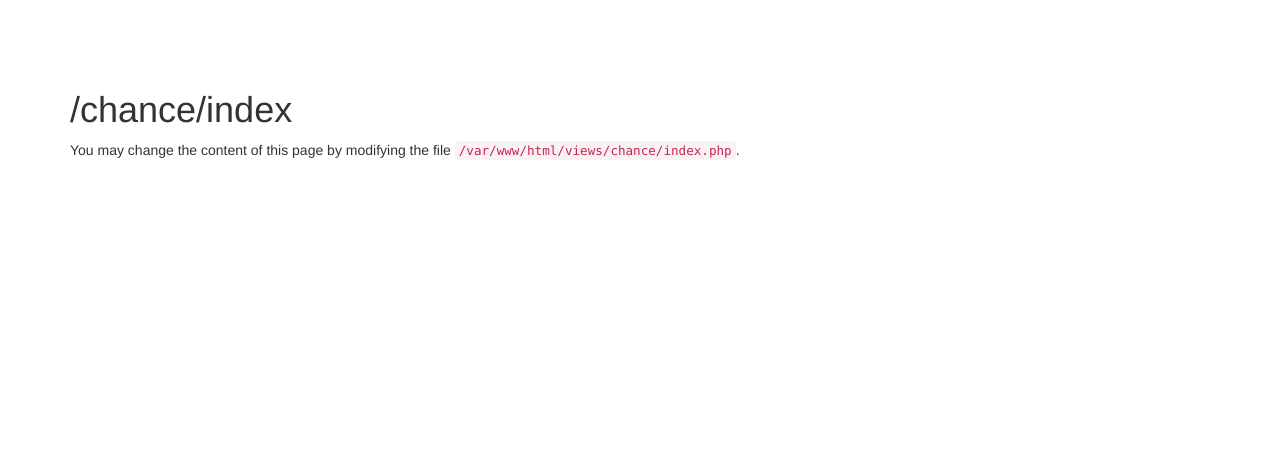
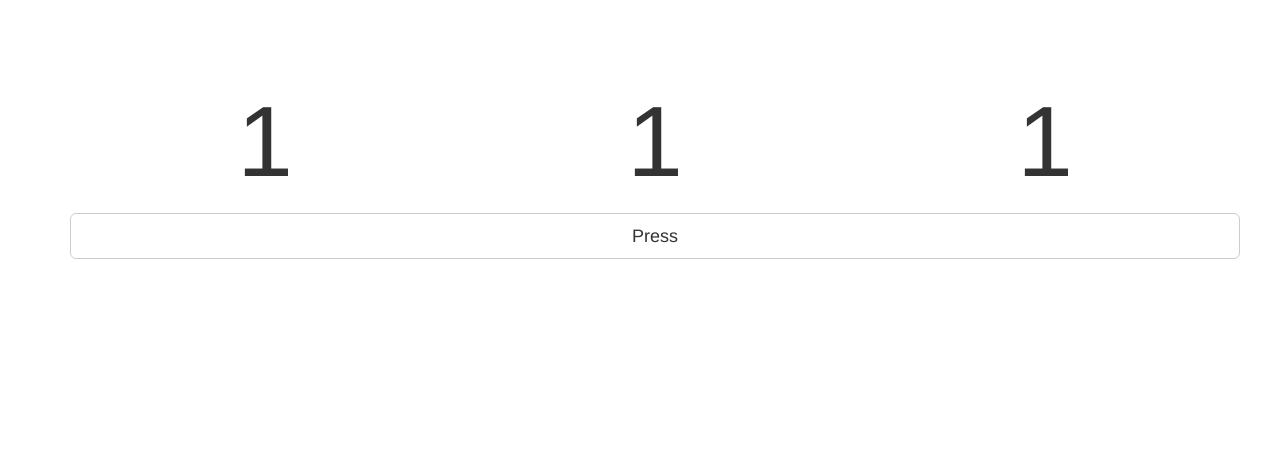
Before and after one commit to ding94/777, a Yii app: template views/chance/index.php in a window 1280 px wide. Shown: the top 458 px of the page. Run offline with PHP 8.4 and a stand-in for Yii, Linux system fonts and the light colour scheme; the template is opened without the code that fills it, so the values that code supplies are empty; some libraries are stand-ins or nearby versions.

Commit message:
add chance index

```diff
--- a/views/chance/index.php
+++ b/views/chance/index.php
@@ -1,9 +1,13 @@
 <?php
 /* @var $this yii\web\View */
 ?>
-<h1>/chance/index</h1>
-
-<p>
-    You may change the content of this page by modifying
-    the file <code><?= __FILE__; ?></code>.
-</p>
+<div class = "container">
+    <div class="row">
+        <div class="col-xs-4 randomNumber">1</div>
+        <div class="col-xs-4 randomNumber">1</div>
+        <div class="col-xs-4 randomNumber">1</div>
+    </div>
+    <div class="row">
+        <button type="button" class="btn btn-default btn-lg btn-block">Press</button>
+    </div>
+</div>
--- a/web/css/site.css
+++ b/web/css/site.css
@@ -113,3 +113,12 @@ a.desc:after {
 .nav > li > form > button.logout:focus {
     outline: none;
 }
+
+.randomNumber{
+   text-align: center;
+   font-size: 100px;
+}
+
+.buttonRandom{
+   text-align: center;
+}
```
